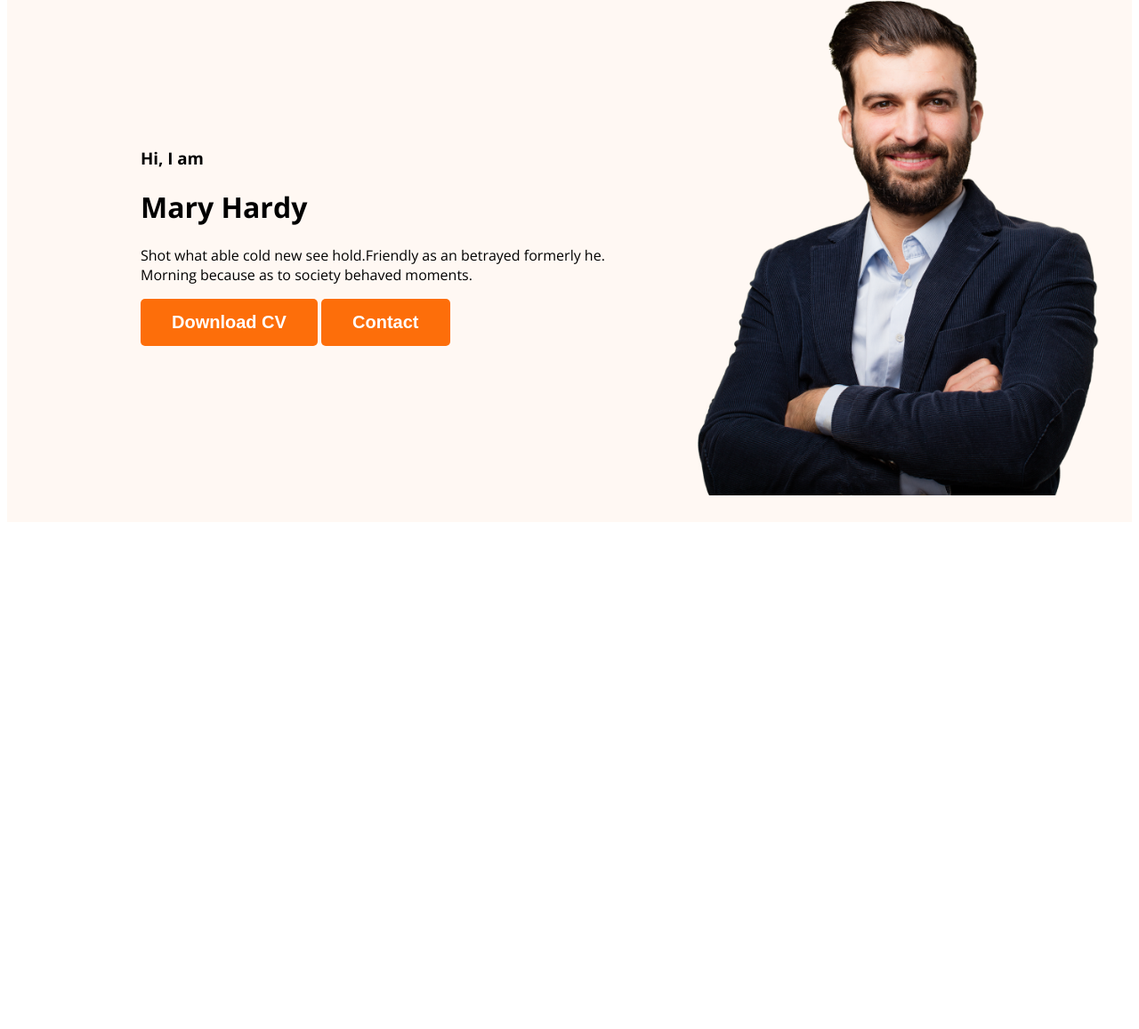
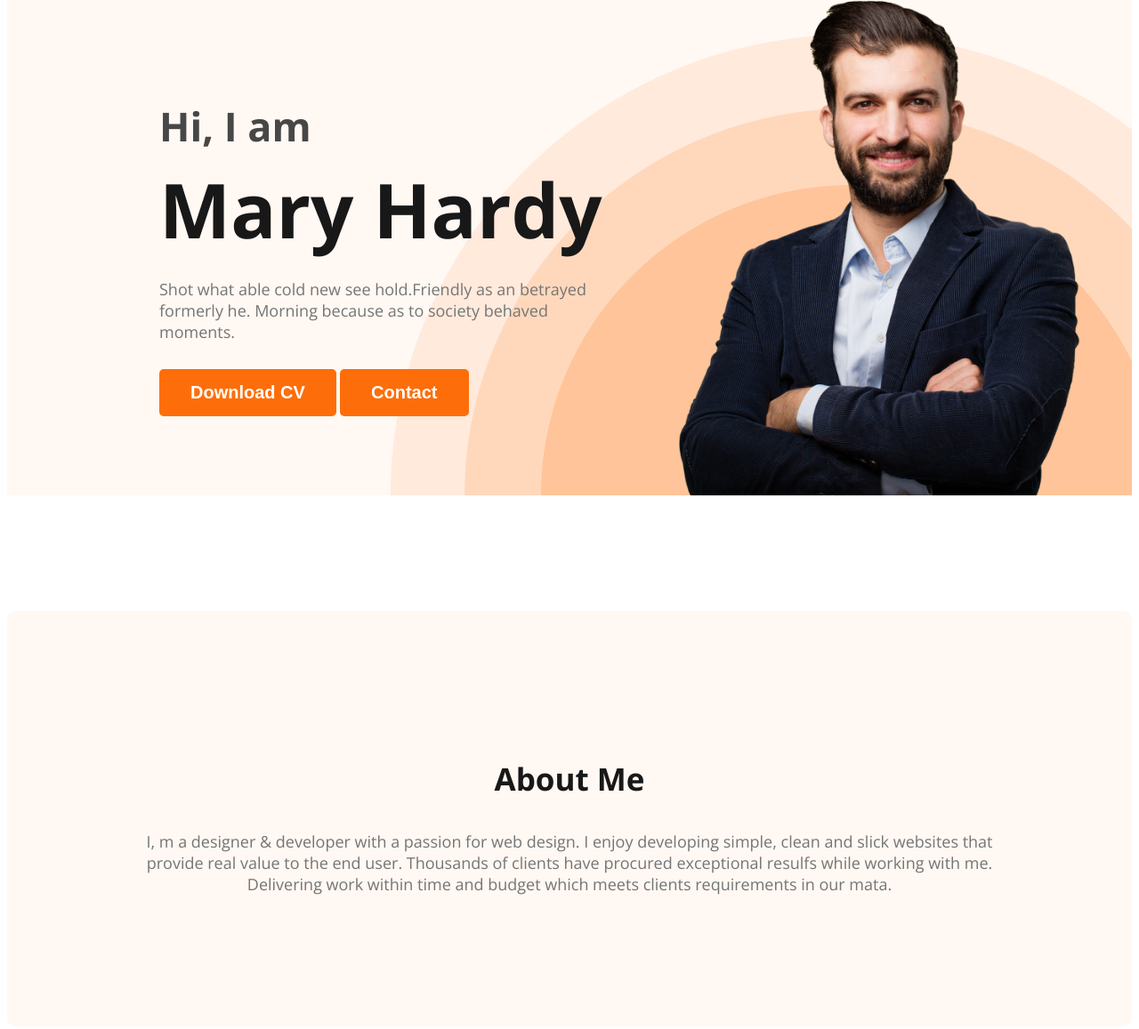
Before and after one commit to mdriazuddinriad5/web-developer-portfolio, a plain HTML site: page index.html in a window 1280 px wide. Shown: the part 211-1368 px from the top of the page at 89% size. Before the commit the page ends 806 px from the top, so only its background shows below. Drawn offline with nearby package versions, Linux system fonts and the light colour scheme.

Commit message:
about section created

```diff
--- a/index.html
+++ b/index.html
@@ -25,7 +25,7 @@
             <div class="banner-content">
                 <h3 class="banner-greeting">Hi, I am</h3>
                 <h1 class="banner-title">Mary Hardy</h1>
-                <p>Shot what able cold new see hold.Friendly as an betrayed formerly he. Morning because as to society
+                <p class="banner-description">Shot what able cold new see hold.Friendly as an betrayed formerly he. Morning because as to society
                     behaved moments.</p>
                 <button class="btn-primary">Download CV</button>
                 <button class="btn-primary">Contact</button>
@@ -33,7 +33,14 @@
             <img class="profile-pic" src="./images/hardy.png" alt="">
         </div>
     </header>
-    <main></main>
+    <main>
+        <section class="about">
+            <h3 class="section-title">About Me</h3>
+            <p class="section-description">
+                I, m a designer & developer with a passion for web design. I enjoy developing simple, clean and slick websites that provide real value to the end user. Thousands of clients have procured exceptional resulfs while working with me. Delivering work within time and budget which meets clients requirements in our mata.
+            </p>
+        </section>
+    </main>
     <footer></footer>
 </body>
 
--- a/style/style.css
+++ b/style/style.css
@@ -1,4 +1,6 @@
-bodY {
+/* shared-style */
+
+body {
     font-family: 'Lato', sans-serif;
     font-family: 'Open Sans', sans-serif;
 
@@ -17,6 +19,21 @@ bodY {
     color: white;
     padding: 15px 35px;
 }
+
+.section-title {
+    color: #181818;
+    text-align: center;
+    font-size: 35px;
+    font-weight: 700;
+}
+
+.section-description {
+    color:  #757575;
+    text-align: center;
+    font-size: 18px;
+}
+
+/* nav style */
 
 nav {
     display: flex;
@@ -49,16 +66,57 @@ nav a {
 
 /* Header related style */
 
-.header{
-    background-color: #FFF8F3;;
+.header {
+    background-color: #FFF8F3;
+    background-image: url(../images/header_bg.png);
+    background-repeat: no-repeat;
+    background-position: bottom right;
 }
 
-.banner{
-    padding: 30px 30px 30px 150px;
+.banner {
+    padding: 30px 30px 0px 150px;
     display: flex;
     align-items: center;
+    justify-content: space-around;
 }
 
-.banner .profile-pic{
+.banner-content {
+    max-width: 500px;
+}
+
+.banner .profile-pic {
     width: 500px;
 }
+
+.banner-greeting {
+    color: #474747;
+    font-size: 45px;
+    margin-bottom: 0px;
+}
+
+.banner-title {
+    color: #181818;
+    font-size: 85px;
+    font-weight: 700;
+    margin-top: 5px;
+    margin-bottom: 20px;
+}
+
+.banner-description {
+    color: #757575;
+    font-size: 18px;
+    font-weight: 400;
+    margin-bottom: 30px;
+}
+
+
+/* Main section styles */
+
+/* about section  */
+
+.about {
+    padding: 130px;
+    border-radius: 10px;
+    background: #FFF8F3;
+    margin: 130px 0;
+}
```
